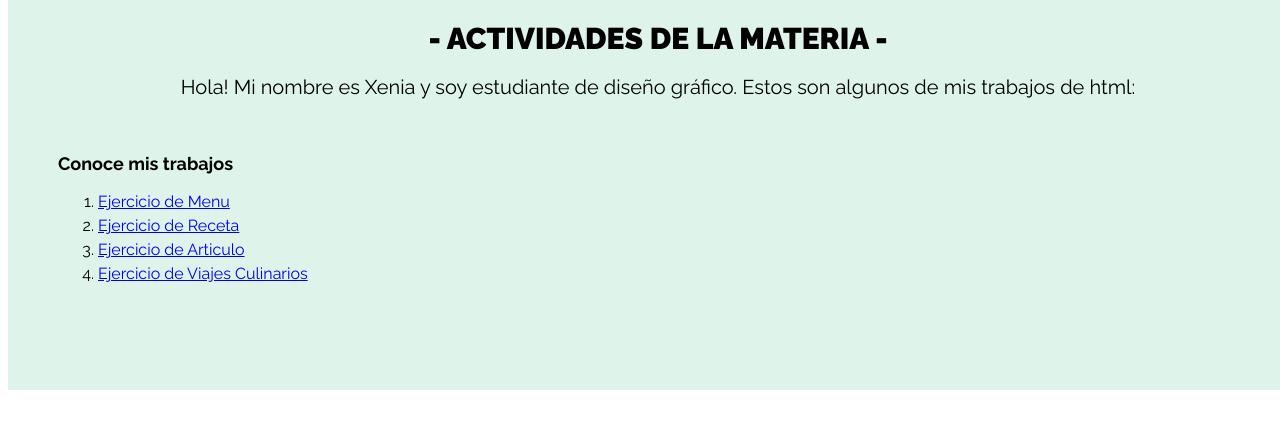
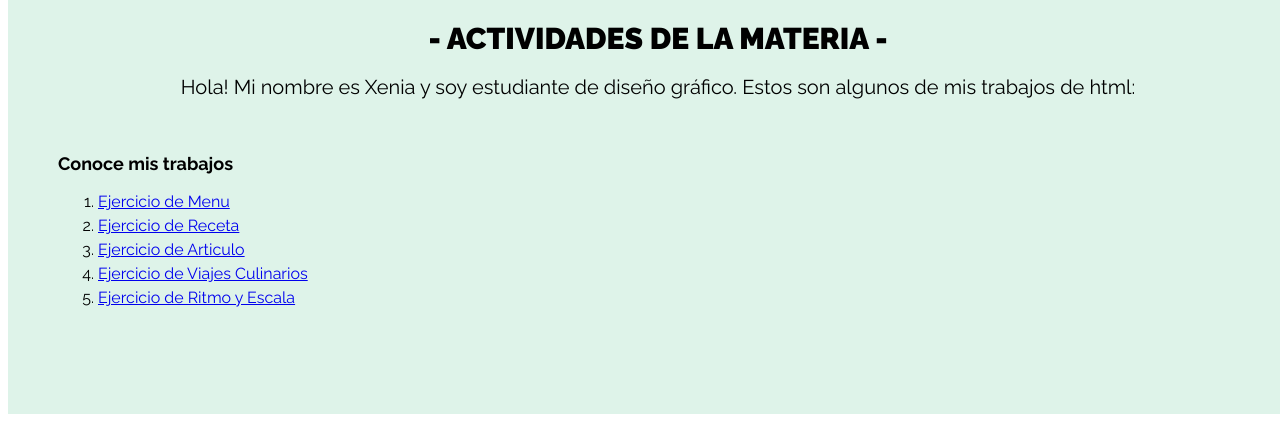
Before and after one commit to xeniald/xeniasweb, a plain HTML site: page index.html in a window 1280 px wide. Shown: the part 980-1402 px from the top of the page. Before the commit the page ends 1378 px from the top, so only its background shows below. Drawn offline with Linux system fonts and the light colour scheme; a web font is replaced by a local one.

Commit message:
Update index.html

```diff
--- a/index.html
+++ b/index.html
@@ -60,6 +60,7 @@
         <li><a href="receta/receta.html">Ejercicio de Receta</a></li>
         <li><a href="tortugitas web/tortuml.html">Ejercicio de Articulo</a></li>
         <li><a href="viaje culinario/viajes-culinarios.html">Ejercicio de Viajes Culinarios</a></li>
+        <li><a href="tortu grid/gridtortu.html">Ejercicio de Ritmo y Escala</a></li>
       </ol>
       <br>
       <br>
```
